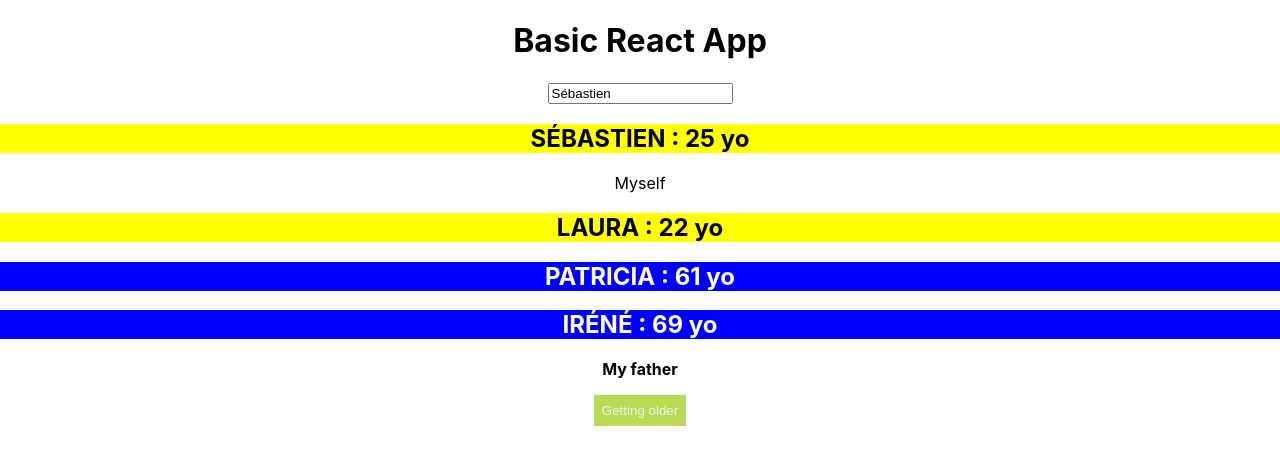
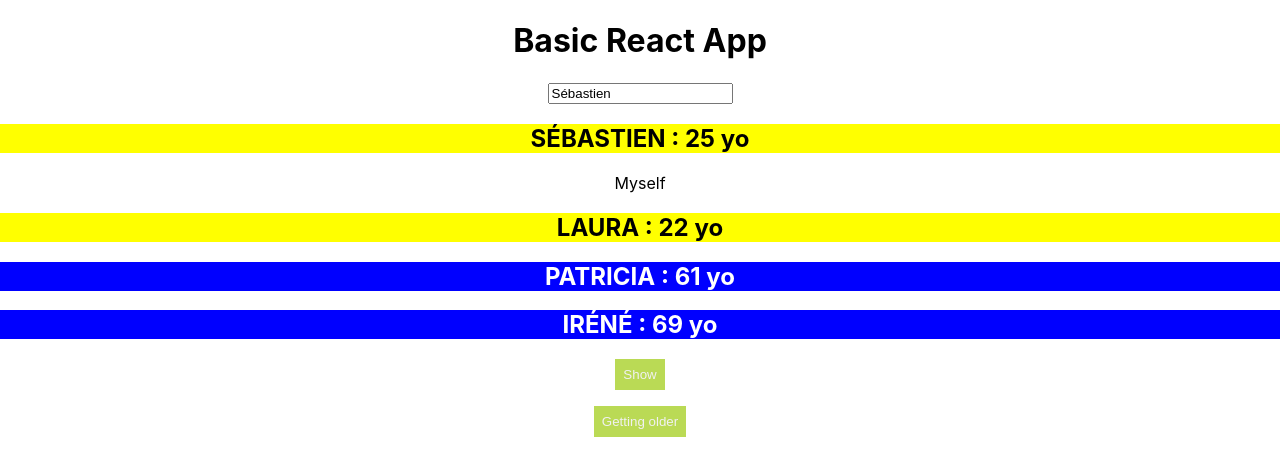
Before and after one commit to daproclaima/basic-react-app, a React (Create React App) app: page / in a window 1280 px wide. Shown: the top 476 px of the page. Built offline with nearby package versions, Linux system fonts and the light colour scheme.

Commit message:
uses ternary function in jsx

```diff
--- a/src/App.js
+++ b/src/App.js
@@ -23,7 +23,8 @@ const family = {
 }
 class App extends Component {
   state = {
-    family
+    family,
+    isDescriptionShow: false
   }
   handleClick = num => {
       // console.log(this.state.family)
@@ -41,9 +42,15 @@ class App extends Component {
     family.member1.name = name
     this.setState({family: family})
   }
+
+  handleShowDescription = () => {
+    const isDescriptionShow = !this.state.isDescriptionShow
+    this.setState({ isDescriptionShow })
+  }
+
   render () {
     const {title} = this.props
-    const {family} = this.state
+    const {family, isDescriptionShow} = this.state
     return (
         <div className="App">
           <h1>{title}</h1>
@@ -62,7 +69,15 @@ class App extends Component {
           <Member
               age={family.member4.age}
               name={family.member4.name} >
-            <strong> My father</strong>
+            {
+              isDescriptionShow ? <strong> My father</strong> : null
+            }
+            <button onClick={this.handleShowDescription}>
+              {
+                isDescriptionShow ? 'Hide' : 'Show'
+              }
+            </button>
+
           </Member>
             <Button getOlder={() => this.handleClick(2)} />
         </div>
```
Also changed, not shown: 1 other file (tests, documents, lock files or other folders).
